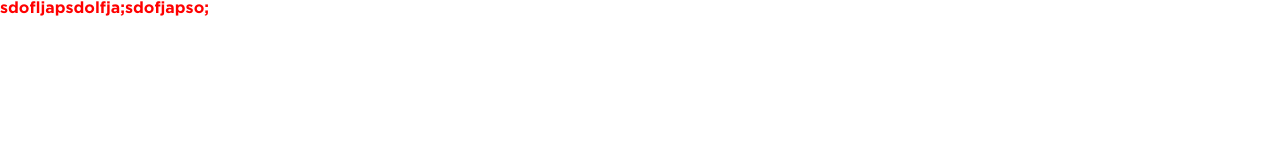
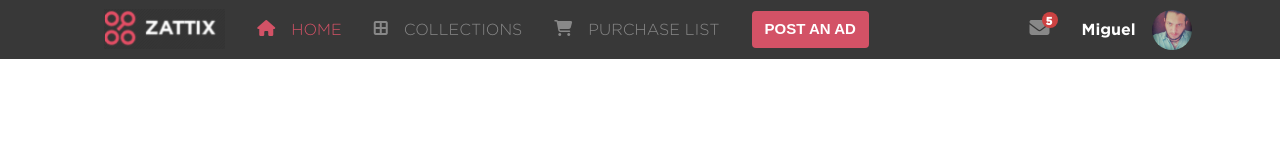
Before and after one commit to Meltrust/HTML-capstone-project-shop, a plain HTML site: page index.html in a window 1280 px wide. Drawn offline with nearby package versions, Linux system fonts and the light colour scheme.

Commit message:
add main nav

```diff
--- a/assets/css/styles.css
+++ b/assets/css/styles.css
@@ -24,10 +24,100 @@
 }
 
 * {
+  font-family: Gotham-Light, Arial, Helvetica, sans-serif;
+}
+
+button {
+  background-color: #d35266 !important;
+}
+
+header {
+  background-color: #383838;
+  font-size: 1rem;
+}
+
+.ad-button-text {
+  font-family: Gothic-Bold, Arial, Helvetica, sans-serif;
+  font-size: 15px;
+}
+
+.main-logo {
+  object-fit: fill;
+}
+
+.home-container {
+  color: #d35266;
+}
+
+.collections-container,
+.purchase-list-container,
+.nav-envelope-container {
+  color: #888888;
+}
+
+.nav-envelope-container {
+  font-size: 20px;
+}
+
+.unread-messages {
+  background-color: rgb(204, 66, 66);
+  border-radius: 15px;
+  top: -6px;
+  right: -8px;
+  width: 16px;
+  height: 16px;
+}
+
+.unread-messages-number {
+  top: -1px;
+  right: -8px;
+  width: 12px;
+  height: 12px;
+  font-size: 11px;
   font-family: Gotham-Bold, Arial, Helvetica, sans-serif;
 }
 
-.textnow {
-  display: flex;
-  color: red;
+.nav-user-name {
+  font-family: Gotham-Bold, Arial, Helvetica, sans-serif;
 }
+
+.nav-user-img-container {
+  background-image: url(../images/me.jpg);
+  background-repeat: no-repeat;
+  background-size: contain;
+  height: 40px;
+  width: 40px;
+  border-radius: 40px;
+}
+
+@media (max-width: 768px) {
+  nav {
+    font-size: 0.7rem;
+  }
+
+  .main-logo {
+    height: 1.5rem;
+    position: relative;
+    top: 1px;
+  }
+
+  .nav-icons-container {
+    line-height: 9px;
+    position: relative;
+    top: -2px;
+  }
+}
+
+@media (min-width: 768px) {
+  .main-logo {
+    height: 2.5rem;
+    position: relative;
+    top: 1px;
+  }
+}
+
+.nav-icons-container {
+  line-height: 9px;
+  position: relative;
+  top: -2px;
+}
--- a/index.html
+++ b/index.html
@@ -17,7 +17,72 @@
     <link rel="stylesheet" href="/assets/css/reset.css" />
     <link rel="stylesheet" href="/assets/css/styles.css" />
   </head>
+
+  <!-- ** Main Body -->
   <body>
-    <p class="textnow">sdofljapsdolfja;sdofjapso;</p>
+    <!-- ** Main Header -->
+    <header class="py-0 py-md-2 mb-lg-1">
+      <nav
+        class="d-flex px-0 px-lg-2 justify-content-around py-0 justify-content-lg-around"
+      >
+        <ul class="d-flex justify-content-center align-items-center">
+          <li class="px-2 py-0 px-sm-3">
+            <img
+              class="main-logo w-100"
+              src="assets/images/mainlogo.png"
+              alt=""
+            />
+          </li>
+          <li
+            class="px-2 py-1 px-sm-3 home-container d-flex justify-content-between"
+          >
+            <div class="mr-2 mr-sm-3 nav-icons-container">
+              <i class="fas fa-home"></i>
+            </div>
+            <div>HOME</div>
+          </li>
+          <li
+            class="px-2 py-1 px-sm-3 collections-container d-flex justify-content-between"
+          >
+            <div class="mr-2 mr-sm-3 nav-icons-container">
+              <i class="fas fa-border-all"></i>
+            </div>
+            <div>COLLECTIONS</div>
+          </li>
+          <li
+            class="px-2 py-1 px-sm-3 purchase-list-container d-flex justify-content-between"
+          >
+            <div
+              class="d-inline-block align-baseline mr-2 mr-sm-3 nav-icons-container"
+            >
+              <i class="fas fa-shopping-cart"></i>
+            </div>
+            <div class="text-nowrap">PURCHASE LIST</div>
+          </li>
+          <li class="ad-button-container d-none d-md-block ml-3">
+            <button
+              class="ad-button-text text-nowrap btn text-white font-weight-bold"
+            >
+              POST AN AD
+            </button>
+          </li>
+        </ul>
+        <ul class="d-lg-flex d-none justify-items-around align-items-center">
+          <li class="position-relative mr-2 mr-sm-3 nav-icons-container">
+            <div class="nav-envelope-container">
+              <i class="fas fa-envelope"></i>
+            </div>
+            <div class="position-absolute unread-messages"></div>
+            <div
+              class="font-weight-bold text-white position-absolute unread-messages-number"
+            >
+              5
+            </div>
+          </li>
+          <li class="nav-user-name text-white mr-3 ml-3">Miguel</li>
+          <li class="nav-user-img-container"></li>
+        </ul>
+      </nav>
+    </header>
   </body>
 </html>
```
Also changed, not shown: assets/images/mainbackground.png (added), assets/images/mainlogo.png (added), assets/images/me.jpg (added).
